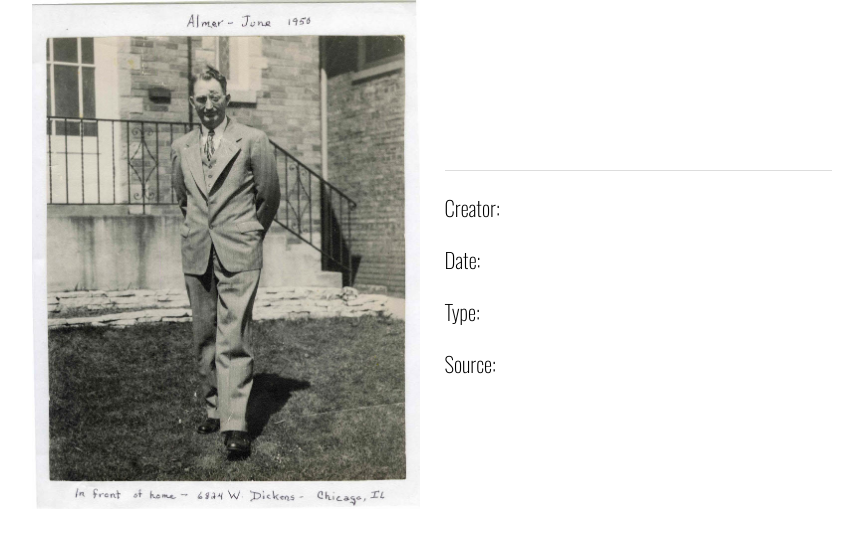
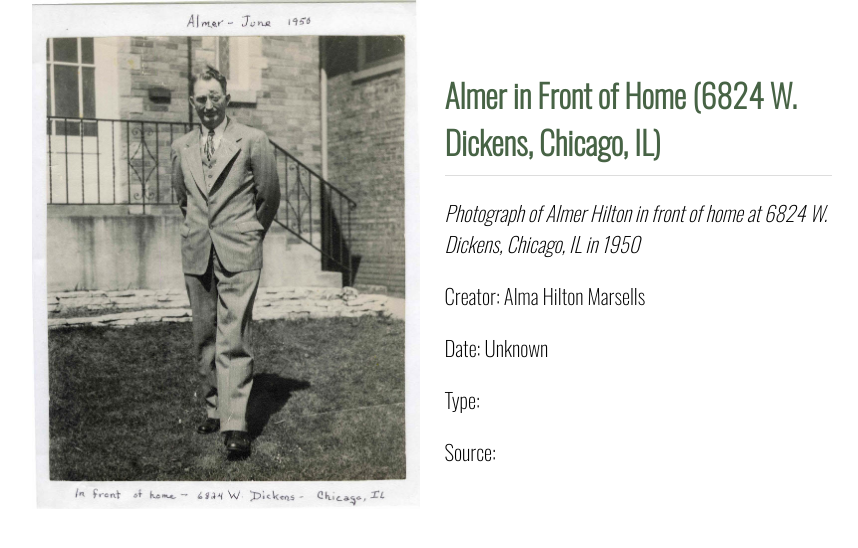
Before and after one commit to martinez2125/TennesseeChicago_Images, a Jekyll site: the page built from _mindoc_media/pg5-img.md, in a window 1280 px wide. Shown: the top 548 px of the page, without its empty margins (208-1066 px from the left). Built offline with Jekyll 4.4.1, drawn with Linux system fonts in a browser that asks for light colours.

Commit message:
Update pg5-img.md

```diff
--- a/_mindoc_media/pg5-img.md
+++ b/_mindoc_media/pg5-img.md
@@ -3,10 +3,10 @@ page: section-name
 title: Hilton Family Binder (Inside)
 media_type: image
 
-_title:
-description:
-creator:
-_date:
+_title: Almer in Front of Home (6824 W. Dickens, Chicago, IL)
+description: Photograph of Almer Hilton in front of home at 6824 W. Dickens, Chicago, IL in 1950
+creator: Alma Hilton Marsells
+_date: Unknown
 rights:
 type:
 source:
```
